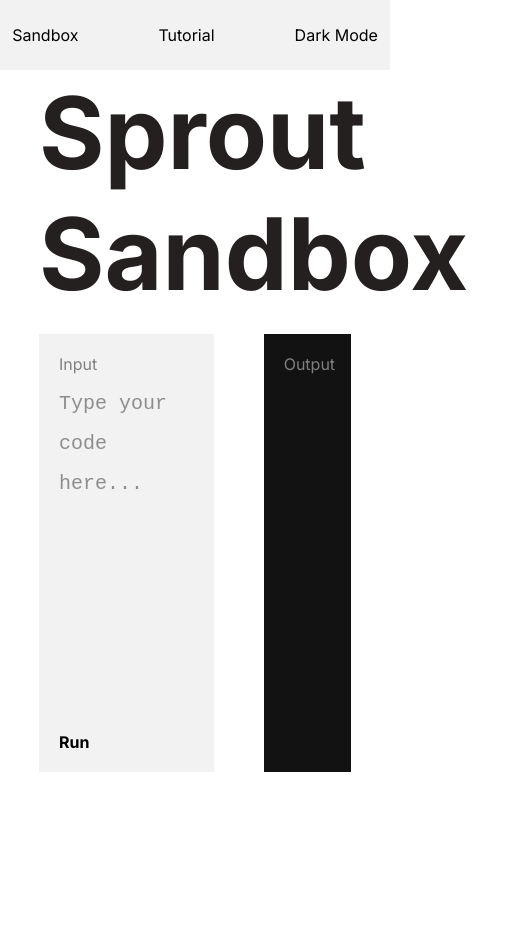
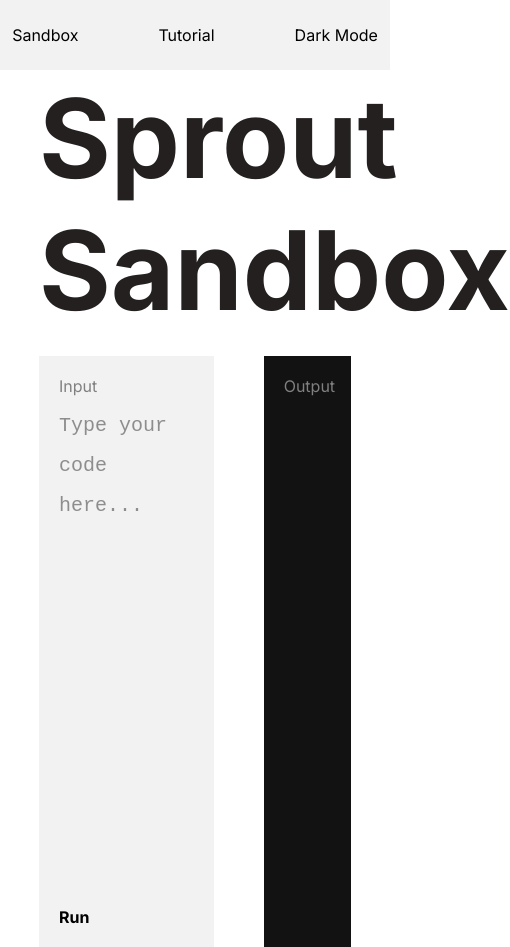
Before and after one commit to michaelslain/sss, a Next.js app: page /sprout/sandbox in a window 390 px wide. Shown: the whole page, 510 px wide, since content can reach past the window. Before the commit the page ends 844 px from the top, so only its background shows below. Built offline with nearby package versions, Linux system fonts and the light colour scheme.

Commit message:
fixed responsiveness for smaller laptops

```diff
--- a/pages/sprout/sandbox.module.css
+++ b/pages/sprout/sandbox.module.css
@@ -103,3 +103,13 @@
     color: violet;
     word-wrap: break-word;
 }
+
+@media (max-height: 854px) {
+    .box {
+        height: 70vh;
+    }
+
+    .heading {
+        font-size: 13vh;
+    }
+}
```
